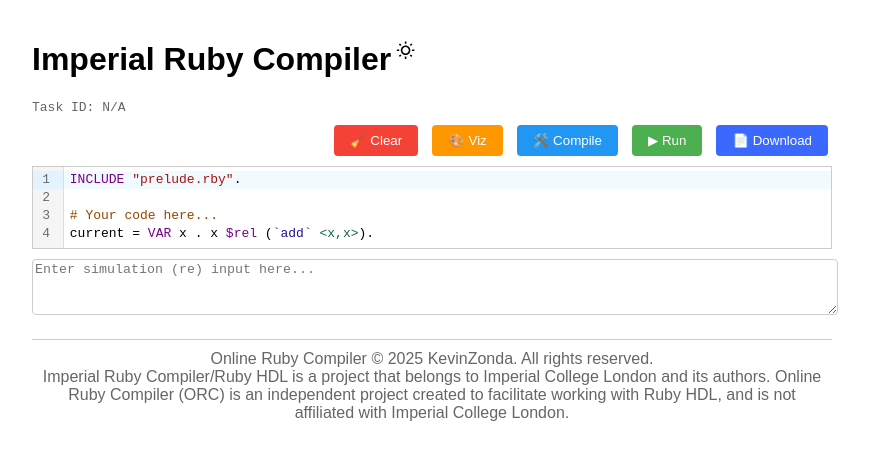
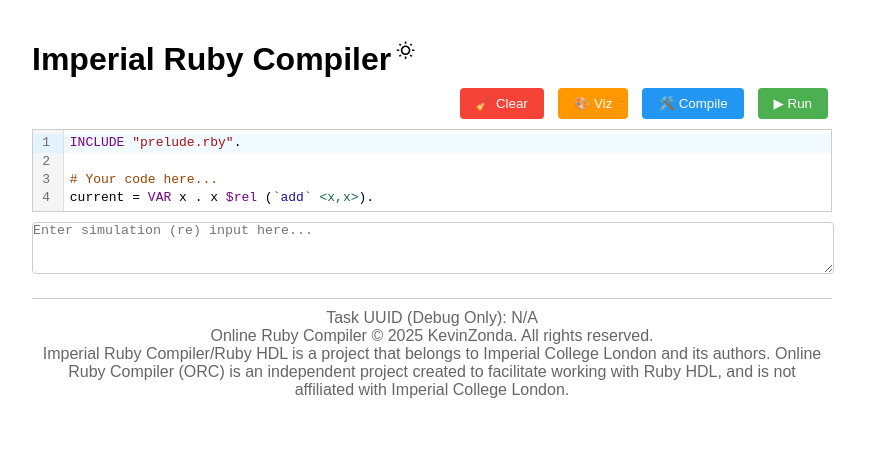
Before and after one commit to KevinZonda/RubyHDLReact, a React (Vite) app: page / in a window 1280 px wide. Shown: the top 460 px of the page, without its empty margins (208-1077 px from the left). Built offline with nearby package versions, Linux system fonts and the light colour scheme.

Commit message:
listen ctrol

```diff
--- a/src/App.css
+++ b/src/App.css
@@ -52,7 +52,7 @@
   height: 50px;
   font-family: monospace;
   border: 1px solid #ccc;
-  padding: 2px;
+  padding: 0px;
   transition: var(--transition);
 }
 
--- a/src/App.tsx
+++ b/src/App.tsx
@@ -30,6 +30,18 @@
       document.documentElement.classList.remove('dark-theme');
     }
   }, [isDarkMode]);
+
+  useEffect(() => {
+    const handleKeyDown = (e: KeyboardEvent) => {
+      if ((e.ctrlKey || e.metaKey) && e.key === 's') {
+        e.preventDefault();
+        handleDownloadCode();
+      }
+    };
+
+    document.addEventListener('keydown', handleKeyDown);
+    return () => document.removeEventListener('keydown', handleKeyDown);
+  }, []);
 
   const handleClear = () => {
     updTaskId('');
@@ -189,11 +201,12 @@
     element.href = `data:text/plain;charset=utf-8,${encodeURIComponent(code)}`;
     element.download = "current.rby";
     element.click();
+    return true;
   }
 
   return (
     <div className="code-editor-container" style={{ width: '100%', height: '100%' }}>
-      <h1>
+      <h1 style={{ marginBottom: 0 }}>
         Imperial Ruby Compiler
         {
           isDarkMode ? <MdOutlineNightlight onClick={toggleTheme} style={{ fontSize: '0.6em', marginLeft: '5px', cursor: 'pointer', verticalAlign: 'top' }} />
@@ -208,16 +221,12 @@
         alignItems: 'center',
         marginBottom: '10px',
       }}>
-        <div className="task-id">
-          Task ID: {taskId ? taskId : 'N/A'}
-        </div>
-        <div className="divider"></div>
         <div className="button-group">
           <button className="btn-clear" onClick={handleClear}>🧹 Clear</button>
           <button className="btn-viz" onClick={handleViz}>{isVizing ? '🎨 Viz...' : '🎨 Viz'}</button>
           <button className="btn-build" onClick={() => handleCompile(true)}>{isCompiling ? '🛠️ Compiling...' : '🛠️ Compile'}</button>
           <button className="btn-play" onClick={handleRun}>{isRunning ? '▶ Running...' : '▶ Run'}</button>
-          <button className="btn-download" onClick={handleDownloadCode}>📄 Download</button>
+          {/* <button className="btn-download" onClick={handleDownloadCode}>📄 Download</button> */}
         </div>
       </div>
 
@@ -310,6 +319,7 @@
         borderTop: '1px solid #ccc',
         textAlign: 'center'
       }}>
+        <p style={{ margin: 0 }}>Task UUID (Debug Only): {taskId ? taskId : 'N/A'}</p>
         <p style={{ margin: 0 }}>Online Ruby Compiler &copy; 2025 KevinZonda. All rights reserved.</p>
         <p style={{ margin: 0 }}>Imperial Ruby Compiler/Ruby HDL is a project that belongs to Imperial College London and its authors. Online Ruby Compiler (ORC) is an independent project created to facilitate working with Ruby HDL, and is not affiliated with Imperial College London.</p>
       </footer>
```
